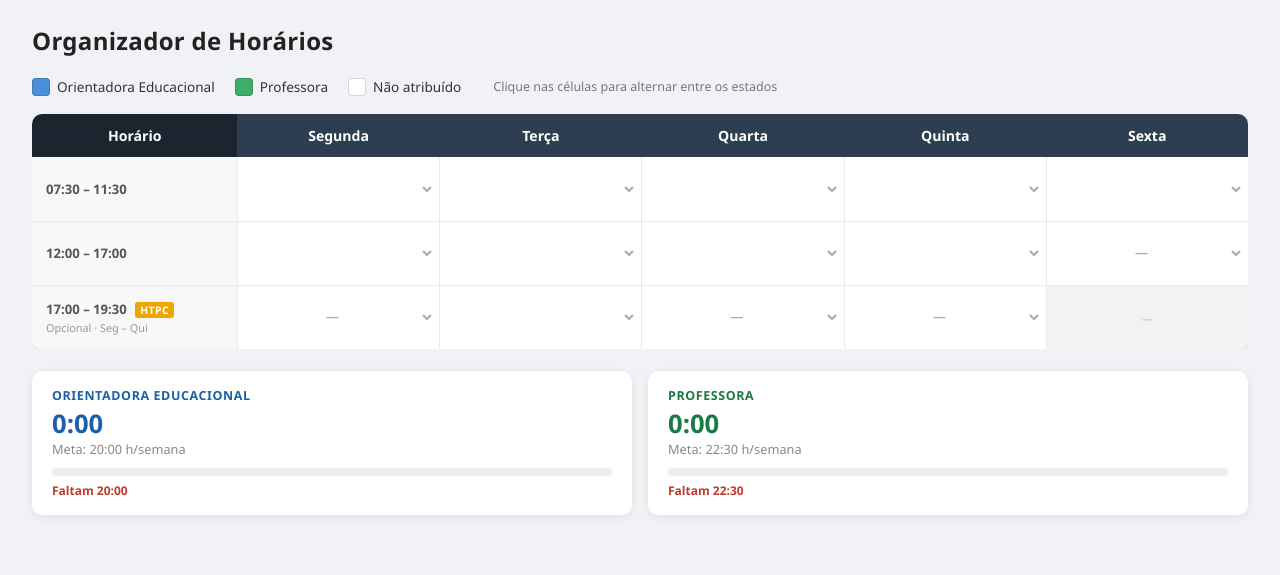
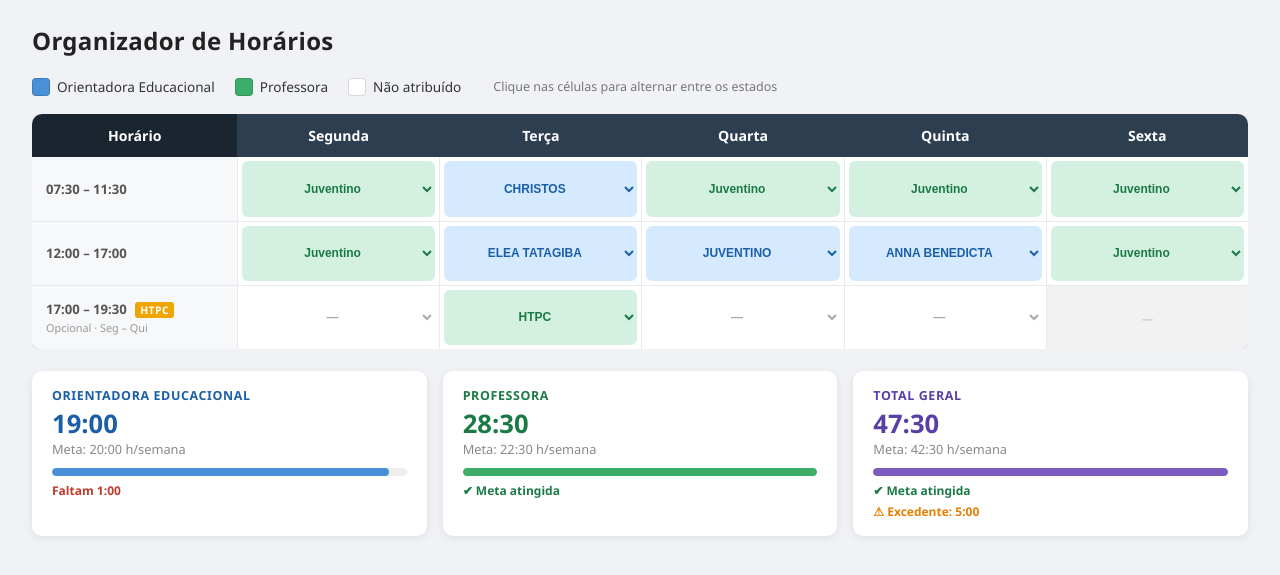
Before and after one commit to danilogripa/horario-app, a Flask app: page / in a window 1280 px wide. Shown: the top 575 px of the page. Run offline with Flask 3, Linux system fonts and the light colour scheme.

Commit message:
adcionando novas features de contabilidade de horas

```diff
--- a/app.py
+++ b/app.py
@@ -30,4 +30,4 @@ def save():
 
 
 if __name__ == '__main__':
-    app.run(host='0.0.0.0', port=6000, debug=False)
+    app.run(host='0.0.0.0', port=7500, debug=False)
--- a/schedule.json
+++ b/schedule.json
@@ -1,12 +1,13 @@
 {
-  "0-0": 2,
-  "1-0": 1,
-  "1-1": 1,
-  "1-2": 1,
-  "1-3": 1,
-  "0-1": 2,
-  "0-2": 2,
-  "0-3": 2,
-  "0-4": 2,
-  "2-1": 2
+  "0-0": "Juventino",
+  "0-1": "CHRISTOS",
+  "0-2": "Juventino",
+  "0-3": "Juventino",
+  "0-4": "Juventino",
+  "1-0": "Juventino",
+  "1-1": "ELEA TATAGIBA",
+  "1-2": "JUVENTINO",
+  "1-3": "ANNA BENEDICTA",
+  "2-1": "HTPC",
+  "1-4": "Juventino"
 }
--- a/templates/index.html
+++ b/templates/index.html
@@ -220,8 +220,20 @@
             margin-top: 6px;
             font-weight: 600;
         }
-        .ok     { color: #1a7a45; }
-        .falta  { color: #c0392b; }
+        .ok        { color: #1a7a45; }
+        .falta     { color: #c0392b; }
+        .excedente { color: #e67e00; }
+
+        /* Card total */
+        .card.total .card-title { color: #5a3ea8; }
+        .card.total .card-horas { color: #5a3ea8; }
+        .card.total .bar-fill   { background: #7c5cbf; }
+        .card-excedente {
+            font-size: 0.75rem;
+            margin-top: 4px;
+            font-weight: 600;
+            color: #e67e00;
+        }
     </style>
 </head>
 <body>
@@ -271,6 +283,14 @@
         <div class="bar-bg"><div class="bar-fill" id="bar-professora" style="width:0%"></div></div>
         <div class="card-status" id="status-professora"></div>
     </div>
+    <div class="card total">
+        <div class="card-title">Total Geral</div>
+        <div class="card-horas" id="h-total">0:00</div>
+        <div class="card-meta">Meta: 42:30 h/semana</div>
+        <div class="bar-bg"><div class="bar-fill" id="bar-total" style="width:0%"></div></div>
+        <div class="card-status" id="status-total"></div>
+        <div class="card-excedente" id="excedente-total"></div>
+    </div>
 </div>
 
 <script>
@@ -295,8 +315,9 @@ const OPTIONS = [
     { label: 'ANNA BENEDICTA', role: 'ori'  },
 ];
 
-const META_ORI  = 20.0;
-const META_PROF = 22.5;
+const META_ORI   = 20.0;
+const META_PROF  = 22.5;
+const META_TOTAL = 42.5;
 
 let state = {};
 
@@ -440,6 +461,22 @@ function updateCards() {
         statusProf.textContent = `Faltam ${toHM(META_PROF - prof)}`;
         statusProf.className = 'card-status falta';
     }
+
+    const total = ori + prof;
+    document.getElementById('h-total').textContent   = toHM(total);
+    document.getElementById('bar-total').style.width = Math.min(total / META_TOTAL * 100, 100) + '%';
+    const statusTotal    = document.getElementById('status-total');
+    const excedenteTotal = document.getElementById('excedente-total');
+    if (total >= META_TOTAL) {
+        statusTotal.textContent = '✔ Meta atingida';
+        statusTotal.className   = 'card-status ok';
+        const excesso = total - META_TOTAL;
+        excedenteTotal.textContent = excesso > 0 ? `⚠ Excedente: ${toHM(excesso)}` : '';
+    } else {
+        statusTotal.textContent = `Faltam ${toHM(META_TOTAL - total)}`;
+        statusTotal.className   = 'card-status falta';
+        excedenteTotal.textContent = '';
+    }
 }
 
 function saveState() {
```
Also changed, not shown: 1 other file.
